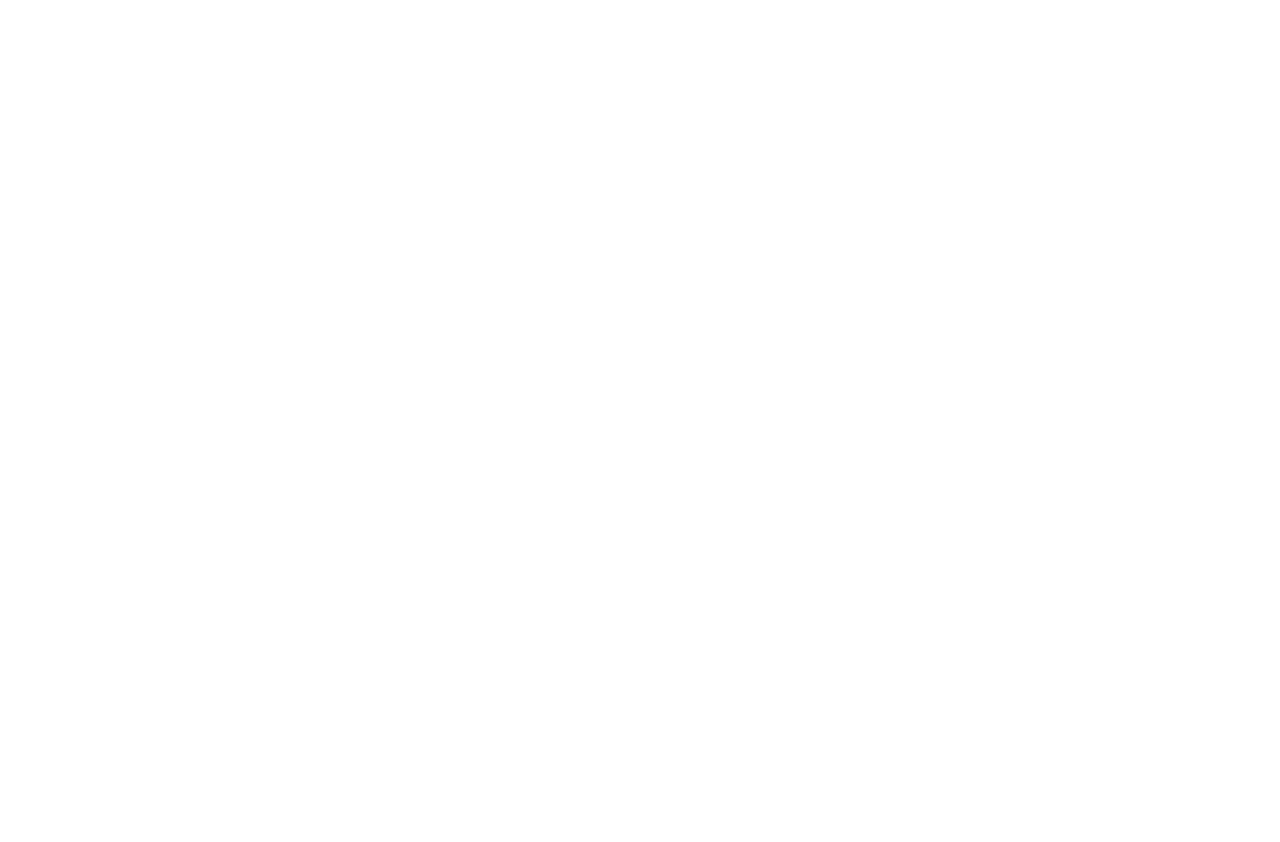
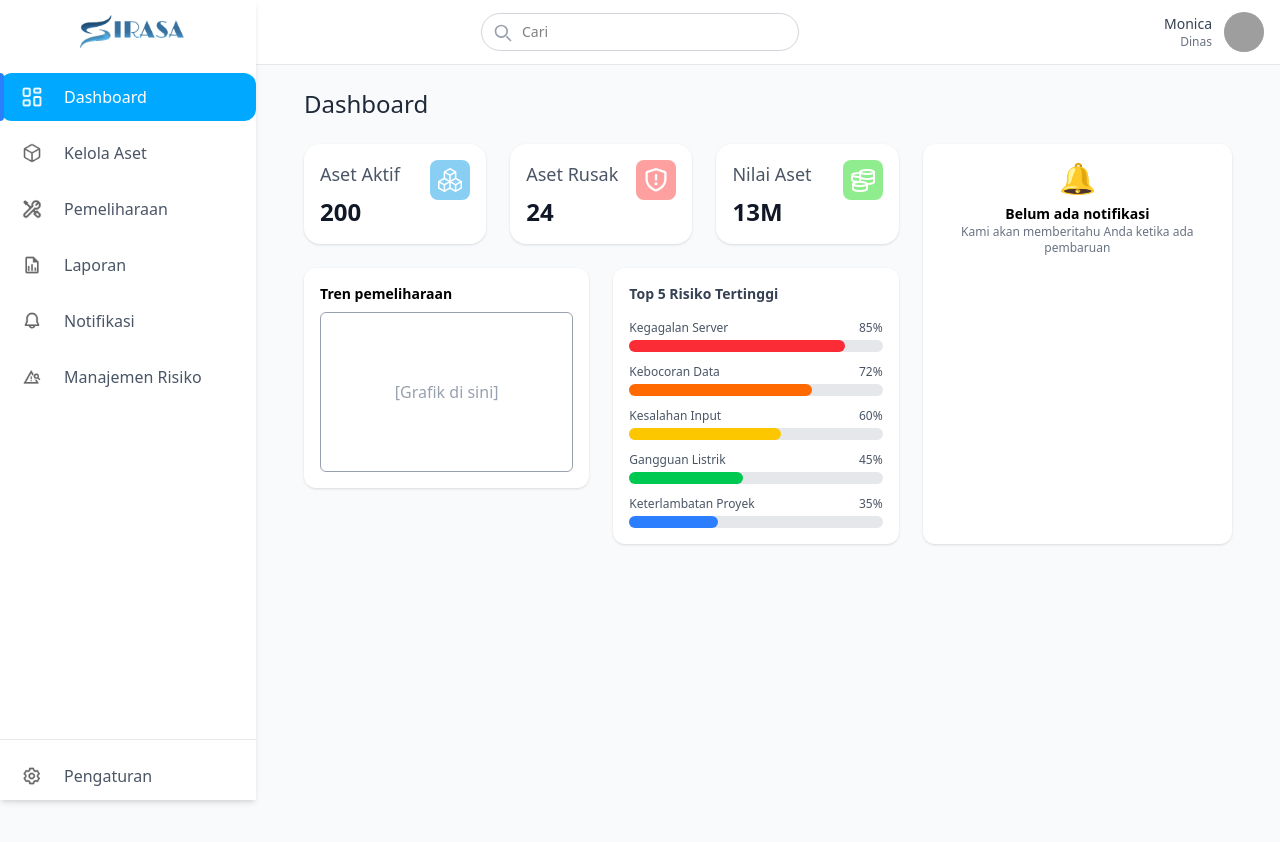
Before and after one commit to actonaa/MANPRO, a React (Vite) app in the folder frontend/: page /dashboard in a window 1280 px wide. Before the commit this address had no page. Shown: the top 842 px of the page. Before the commit the page ends 800 px from the top, so only its background shows below. Built offline with nearby package versions, Linux system fonts and the light colour scheme; grey boxes are pictures that could not be loaded.

Commit message:
create kelola aset

```diff
--- a/frontend/src/components/card/CardDshbrd.tsx
+++ b/frontend/src/components/card/CardDshbrd.tsx
@@ -3,17 +3,17 @@ import React from "react";
 type CardProps = {
   title: string;
   value: string | number;
-  icon?: string; // opsional
+  icon?: string;
   color?: string;
 };
 
 const Card: React.FC<CardProps> = ({ title, value, icon, color }) => {
   return (
-    <div className="flex-1 bg-white pb-10 rounded-2xl p-4 shadow-sm hover:shadow-md transition-shadow">
+    <div className="flex-1 bg-white pb-4 rounded-2xl p-4 shadow-sm hover:shadow-md transition-shadow">
       <div className="flex items-start justify-between">
         <div>
           <p className="text-gray-600 text-lg mb-2">{title}</p>
-          <h2 className="text-4xl font-bold text-gray-900">{value}</h2>
+          <h2 className="text-2xl font-bold text-gray-900">{value}</h2>
         </div>
         {icon && (
           <div className={`${color} p-2 rounded-lg`}>
--- a/frontend/src/components/contanct/sidebar.tsx
+++ b/frontend/src/components/contanct/sidebar.tsx
@@ -1,5 +1,4 @@
-import { useState } from "react";
-import { Link } from "react-router-dom";
+import { Link, useLocation } from "react-router-dom";
 import LogoFull from "../../img/logosirasa.png";
 import LogoSmall from "../../img/logo.png";
 import IconDashboard from "../../img/sidebar-icon/dashboard.png";
@@ -16,7 +15,7 @@ interface SidebarProps {
 }
 
 export default function Sidebar({ isOpen, toggleSidebar }: SidebarProps) {
-  const [activeMenu, setActiveMenu] = useState("Dashboard");
+  const location = useLocation();
 
   const menus = [
     { name: "Dashboard", icon: IconDashboard, path: "/dashboard" },
@@ -33,11 +32,9 @@ export default function Sidebar({ isOpen, toggleSidebar }: SidebarProps) {
     path: "/pengaturan",
   };
 
-  const activeColor = "#00A9FF";
-
   return (
     <>
-      {/* ✅ Overlay background ketika sidebar terbuka di mobile */}
+      {/* Overlay ketika sidebar terbuka di mobile */}
       {isOpen && (
         <div
           className="fixed inset-0 bg-black bg-opacity-40 z-40 lg:hidden"
@@ -45,12 +42,12 @@ export default function Sidebar({ isOpen, toggleSidebar }: SidebarProps) {
         ></div>
       )}
 
-      {/* ✅ Sidebar */}
+      {/* Sidebar */}
       <div
         className={`fixed top-0 left-0 h-full bg-white shadow-md z-50 flex flex-col transition-all duration-300
-        ${isOpen ? "w-64" : "w-20"}
-        ${isOpen ? "translate-x-0" : "-translate-x-full"}
-        lg:translate-x-0`}
+          ${isOpen ? "w-64" : "w-20"}
+          ${isOpen ? "translate-x-0" : "-translate-x-full"}
+          lg:translate-x-0`}
       >
         {/* Logo */}
         <div className="flex justify-center mb-6 mt-3">
@@ -66,24 +63,27 @@ export default function Sidebar({ isOpen, toggleSidebar }: SidebarProps) {
         {/* Menu Utama */}
         <ul className="flex flex-col gap-2">
           {menus.map((item) => {
-            const isActive = activeMenu === item.name;
+            const isActive = location.pathname === item.path;
             return (
               <li key={item.name}>
                 <Link
                   to={item.path}
                   onClick={() => {
-                    setActiveMenu(item.name);
-                    if (window.innerWidth < 1024) toggleSidebar(); // tutup sidebar setelah klik di mobile
+                    if (window.innerWidth < 1024) toggleSidebar();
                   }}
-                  className={`flex items-center h-12 rounded-xl cursor-pointer transition-all duration-200 px-3 gap-3
+                  className={`relative flex items-center h-12 rounded-xl cursor-pointer transition-all duration-200 px-3 gap-3
                     ${
                       isActive
-                        ? "text-white"
+                        ? "text-white bg-[#00A9FF]"
                         : "text-gray-600 hover:bg-gray-100"
                     }
                     ${!isOpen && "justify-center"}`}
-                  style={isActive ? { backgroundColor: activeColor } : {}}
                 >
+                  {/* Garis aktif di sisi kiri */}
+                  {isActive && (
+                    <span className="absolute left-0 top-0 h-full w-1 bg-blue-500 rounded-r-md"></span>
+                  )}
+
                   <div className="w-10 h-10 flex items-center justify-center flex-shrink-0">
                     <img
                       src={item.icon}
@@ -109,28 +109,27 @@ export default function Sidebar({ isOpen, toggleSidebar }: SidebarProps) {
           <Link
             to={settingMenu.path}
             onClick={() => {
-              setActiveMenu(settingMenu.name);
               if (window.innerWidth < 1024) toggleSidebar();
             }}
-            className={`flex items-center h-12 rounded-xl cursor-pointer transition-all duration-200 px-3 gap-3
+            className={`relative flex items-center h-12 rounded-xl cursor-pointer transition-all duration-200 px-3 gap-3
               ${
-                activeMenu === settingMenu.name
-                  ? "text-white"
+                location.pathname === settingMenu.path
+                  ? "text-white bg-[#00A9FF]"
                   : "text-gray-600 hover:bg-gray-100"
               }
               ${!isOpen && "justify-center"}`}
-            style={
-              activeMenu === settingMenu.name
-                ? { backgroundColor: activeColor }
-                : {}
-            }
           >
+            {location.pathname === settingMenu.path && (
+              <span className="absolute left-0 top-0 h-full w-1 bg-blue-500 rounded-r-md"></span>
+            )}
             <div className="w-10 h-10 flex items-center justify-center flex-shrink-0">
               <img
                 src={settingMenu.icon}
                 alt={settingMenu.name}
                 className={`w-5 h-5 ${
-                  activeMenu === settingMenu.name ? "brightness-0 invert" : ""
+                  location.pathname === settingMenu.path
+                    ? "brightness-0 invert"
+                    : ""
                 }`}
               />
             </div>
--- a/frontend/src/components/dashboard/RiskHeatMap.tsx
+++ /dev/null
@@ -1,16 +0,0 @@
-export default function RiskHeatmap() {
-  return (
-    <div className="bg-white p-4 rounded-xl w-full shadow">
-      <h3 className="text-sm font-semibold mb-2">Heatmap risiko</h3>
-      <div className="grid grid-cols-5 gap-1">
-        {Array.from({ length: 20 }).map((_, i) => (
-          <div
-            key={i}
-            className="w-full h-6 bg-red-400 rounded"
-            style={{ opacity: (i + 1) / 20 }}
-          ></div>
-        ))}
-      </div>
-    </div>
-  );
-}
--- /dev/null
+++ b/frontend/src/components/dashboard/TopRisk.tsx
@@ -0,0 +1,35 @@
+export default function TopRisk() {
+  // Data risiko tertinggi
+  const risks = [
+    { name: "Kegagalan Server", value: 85, color: "bg-red-500" },
+    { name: "Kebocoran Data", value: 72, color: "bg-orange-500" },
+    { name: "Kesalahan Input", value: 60, color: "bg-yellow-400" },
+    { name: "Gangguan Listrik", value: 45, color: "bg-green-500" },
+    { name: "Keterlambatan Proyek", value: 35, color: "bg-blue-500" },
+  ];
+
+  return (
+    <div className="bg-white p-4 rounded-xl shadow w-full">
+      <h3 className="text-sm font-semibold mb-4 text-gray-700">
+        Top 5 Risiko Tertinggi
+      </h3>
+
+      <div className="flex flex-col gap-3">
+        {risks.map((risk, i) => (
+          <div key={i}>
+            <div className="flex justify-between mb-1 text-xs text-gray-600">
+              <span>{risk.name}</span>
+              <span>{risk.value}%</span>
+            </div>
+            <div className="w-full bg-gray-200 rounded-full h-3">
+              <div
+                className={`h-3 rounded-full transition-all duration-500 ${risk.color}`}
+                style={{ width: `${risk.value}%` }}
+              ></div>
+            </div>
+          </div>
+        ))}
+      </div>
+    </div>
+  );
+}
--- a/frontend/src/pages/dashboard.tsx
+++ b/frontend/src/pages/dashboard.tsx
@@ -3,7 +3,7 @@ import Layout from "../components/contanct/Layout";
 import Header from "../components/contanct/header";
 import SummaryCards from "../components/dashboard/SummaryCards";
 import TrendChart from "../components/dashboard/TrendChart";
-import RiskHeatmap from "../components/dashboard/RiskHeatMap";
+import RiskHeatmap from "../components/dashboard/TopRisk";
 import AssetTable from "../components/dashboard/AssetTable";
 import Notifications from "../components/dashboard/Notifications";
 
--- a/frontend/src/routes/router.tsx
+++ b/frontend/src/routes/router.tsx
@@ -1,12 +1,14 @@
 // src/routes/AppRoutes.jsx
 import { BrowserRouter as Router, Routes, Route } from "react-router-dom";
-import Login from "../views/views/Beranda";
+import Dashboard from "../views/views/Dashboard";
+import KelolaAset from "../views/views/KelolaAset";
 
 export default function AppRoutes() {
   return (
     <Router>
       <Routes>
-        <Route path="/beranda" element={<Login />} />
+        <Route path="/dashboard" element={<Dashboard />} />
+        <Route path="/kelola-aset" element={<KelolaAset />} />
       </Routes>
     </Router>
   );
--- a/frontend/src/views/views/Beranda.tsx
+++ b/frontend/src/views/views/Dashboard.tsx
@@ -1,17 +1,16 @@
 import Card from "../../components/card/CardDshbrd";
 import TrendChart from "../../components/dashboard/TrendChart";
 import Notifications from "../../components/dashboard/Notifications";
-import RiskHeatmap from "../../components/dashboard/RiskHeatMap";
+import TopRisk from "../../components/dashboard/TopRisk";
 import Layout from "../../components/contanct/Layout";
 
-export default function Beranda() {
+export default function Dashboard() {
   return (
     <Layout>
-      <div className="min-h-screen  px-6 py-6">
+      <div className="min-h-screen px-6">
         {/* Judul halaman */}
         <div className="mb-6">
-          <h1 className="text-2xl font-bold text-gray-800">Halaman Beranda</h1>
-          <p className="text-gray-600">Selamat datang di dashboard!</p>
+          <h1 className="text-2xl font-normal text-gray-800">Dashboard</h1>
         </div>
 
         {/* Wrapper utama */}
@@ -46,7 +45,7 @@ export default function Beranda() {
                 <TrendChart />
               </div>
               <div className="lg:flex-1">
-                <RiskHeatmap />
+                <TopRisk />
               </div>
             </div>
           </div>
--- /dev/null
+++ b/frontend/src/views/views/KelolaAset.tsx
@@ -0,0 +1,15 @@
+import Layout from "../../components/contanct/Layout";
+
+export default function KelolaAset() {
+  return (
+    <Layout>
+     <div className="min-h-screen px-6 py-6">
+        {/* Judul halaman */}
+        <div className="mb-6">
+          <h1 className="text-2xl font-normal text-gray-800">Kelola aset</h1>
+        </div>
+
+      </div>
+    </Layout>
+  );
+}
```
